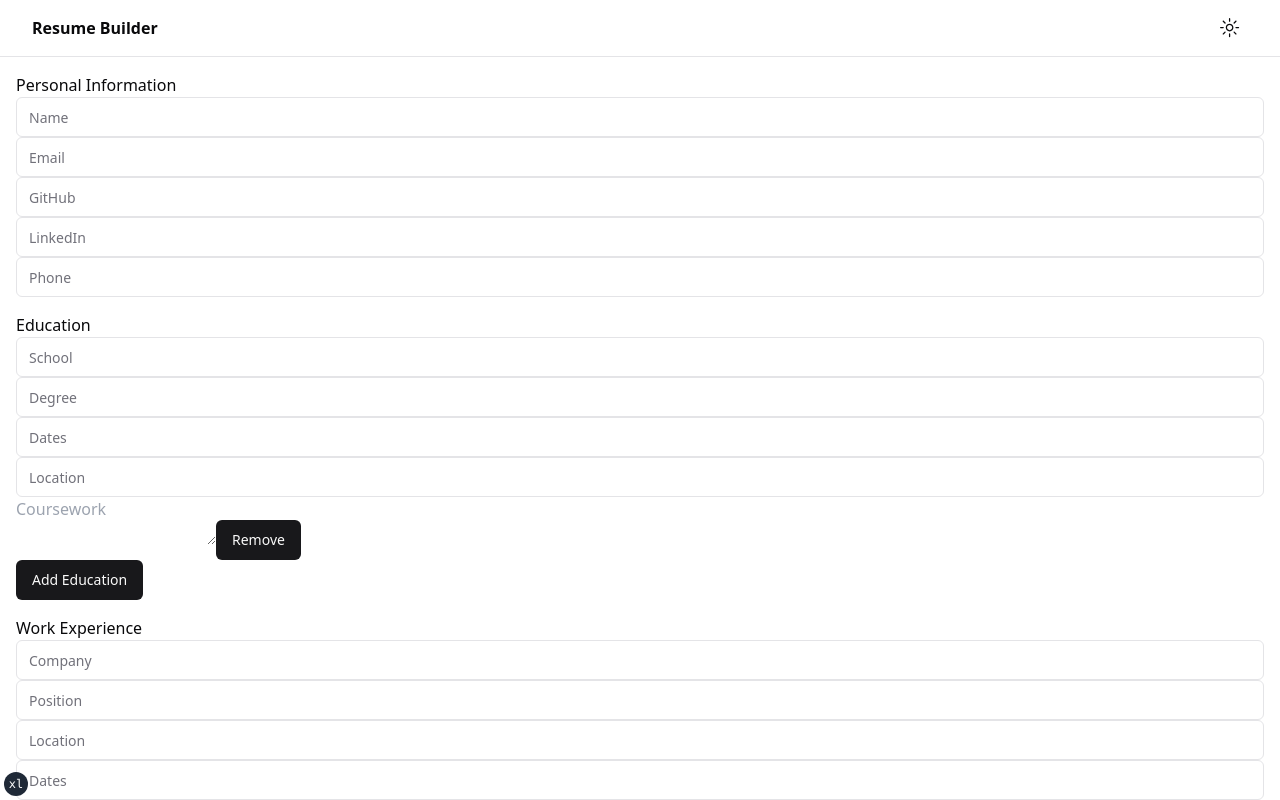
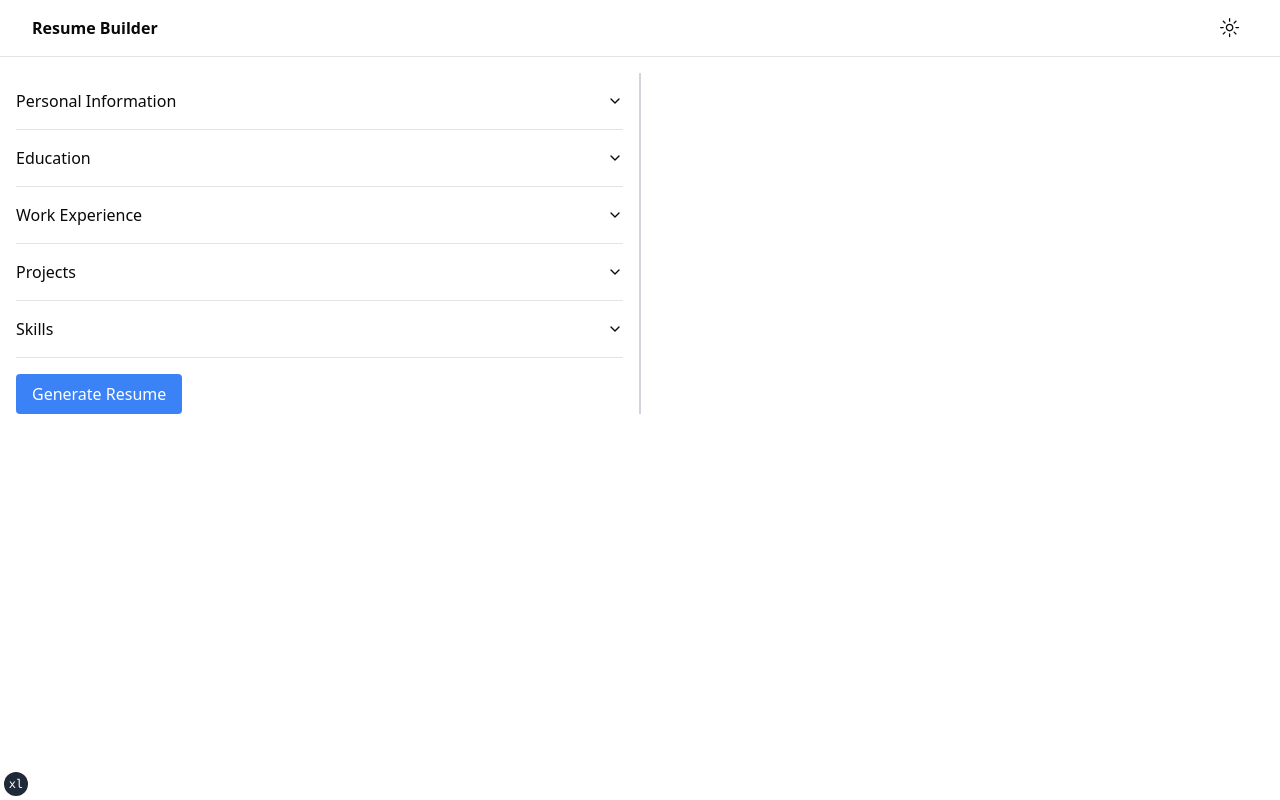
Before and after one commit to condyl/resume-creator-frontend, a Next.js app: page / in a window 1280 px wide. Shown: the top 800 px of the page. Built offline with nearby package versions, Linux system fonts and the light colour scheme.

Commit message:
update personal-info.tsx

```diff
--- a/app/page.tsx
+++ b/app/page.tsx
@@ -1,12 +1,18 @@
 'use client';
 
-import React, { useState } from 'react';
+import React, { useState, useRef } from 'react';
 import axios from 'axios';
 import PersonalInfo from '@/components/sections/personal-info';
 import Education from '@/components/sections/education';
 import WorkExperience from '@/components/sections/work-experience';
 import Projects from '@/components/sections/projects';
 import Skills from '@/components/sections/skills';
+import {
+  Accordion,
+  AccordionContent,
+  AccordionItem,
+  AccordionTrigger,
+} from "@/components/ui/accordion"
 
 interface PersonalInfoType {
   name: string;
@@ -63,6 +69,8 @@ const Home: React.FC = () => {
   const [resumeUrl, setResumeUrl] = useState('');
   const [loading, setLoading] = useState(false);
   const [error, setError] = useState('');
+  const [dividerPosition, setDividerPosition] = useState(50);
+  const containerRef = useRef<HTMLDivElement>(null);
 
   const handleChange = (e: React.ChangeEvent<HTMLInputElement>, index: number | null, section: string, field: string) => {
     const value = e.target.value;
@@ -136,20 +144,71 @@ const Home: React.FC = () => {
     }
   };
 
+  const handleMouseDown = (e: React.MouseEvent<HTMLDivElement>) => {
+    const startX = e.clientX;
+    const startWidth = containerRef.current?.offsetWidth || 0;
+
+    const handleMouseMove = (e: MouseEvent) => {
+      const newDividerPosition = ((e.clientX - startX) / startWidth) * 100 + dividerPosition;
+      setDividerPosition(Math.max(10, Math.min(90, newDividerPosition)));
+    };
+
+    const handleMouseUp = () => {
+      document.removeEventListener('mousemove', handleMouseMove);
+      document.removeEventListener('mouseup', handleMouseUp);
+    };
+
+    document.addEventListener('mousemove', handleMouseMove);
+    document.addEventListener('mouseup', handleMouseUp);
+  };
+
   return (
-    <div className="container mx-auto p-4">
+    <div className="container mx-auto p-4 flex" ref={containerRef}>
+      <div className="pr-4" style={{ width: `${dividerPosition}%` }}>
         <form onSubmit={handleSubmit} className="space-y-4">
+            <Accordion type="single" collapsible>
+            <AccordionItem value="personal-info">
+              <AccordionTrigger>Personal Information</AccordionTrigger>
+              <AccordionContent>
               <PersonalInfo personalInfo={personalInfo} handleChange={handleChange} />
+              </AccordionContent>
+            </AccordionItem>
+            <AccordionItem value="education">
+              <AccordionTrigger>Education</AccordionTrigger>
+              <AccordionContent>
               <Education education={education} handleChange={handleChange} removeField={removeField} addField={addField} />
+              </AccordionContent>
+            </AccordionItem>
+            <AccordionItem value="work-experience">
+              <AccordionTrigger>Work Experience</AccordionTrigger>
+              <AccordionContent>
               <WorkExperience workExperience={workExperience} handleChange={handleChange} handleDetailChange={handleDetailChange} removeField={removeField} addField={addField} addDetail={addDetail} removeDetail={removeDetail} />
+              </AccordionContent>
+            </AccordionItem>
+            <AccordionItem value="projects">
+              <AccordionTrigger>Projects</AccordionTrigger>
+              <AccordionContent>
               <Projects projects={projects} handleChange={handleChange} handleDetailChange={handleDetailChange} removeField={removeField} addField={addField} addDetail={addDetail} removeDetail={removeDetail} />
+              </AccordionContent>
+            </AccordionItem>
+            <AccordionItem value="skills">
+              <AccordionTrigger>Skills</AccordionTrigger>
+              <AccordionContent>
               <Skills skills={skills} handleChange={handleChange} />
+              </AccordionContent>
+            </AccordionItem>
+            </Accordion>
           <button type="submit" className="bg-blue-500 text-white py-2 px-4 rounded">Generate Resume</button>
         </form>
-
         {loading && <p className="text-gray-500">Loading...</p>}
         {error && <p className="text-red-500">{error}</p>}
-
+      </div>
+      <div
+        className="w-1 bg-gray-300 cursor-col-resize"
+        onMouseDown={handleMouseDown}
+        style={{ width: '2px', cursor: 'col-resize' }}
+      />
+      <div className="pl-4" style={{ width: `${100 - dividerPosition}%` }}>
         {resumeUrl && (
           <div className="mt-4">
             <h2 className="text-xl font-bold">Generated Resume</h2>
@@ -157,6 +216,7 @@ const Home: React.FC = () => {
           </div>
         )}
       </div>
+    </div>
   );
 };
 
--- a/components/sections/personal-info.tsx
+++ b/components/sections/personal-info.tsx
@@ -1,5 +1,7 @@
-import React from 'react';
+import React, { useState } from 'react';
 import { Input } from '@/components/ui/input';
+import { Button } from '@/components/ui/button'; // Import Button component
+import { Eye, EyeOff } from 'lucide-react'; // Import icons
 
 interface PersonalInfoProps {
   personalInfo: {
@@ -12,15 +14,52 @@ interface PersonalInfoProps {
   handleChange: (e: React.ChangeEvent<HTMLInputElement>, index: number | null, section: string, field: string) => void;
 }
 
-const PersonalInfo: React.FC<PersonalInfoProps> = ({ personalInfo, handleChange }) => (
+const PersonalInfo: React.FC<PersonalInfoProps> = ({ personalInfo, handleChange }) => {
+  const [showIcons, setShowIcons] = useState({
+    email: true,
+    github: true,
+    linkedin: true,
+    phone: true,
+  });
+
+  const toggleIcon = (field: string) => {
+    setShowIcons((prevState) => ({
+      ...prevState,
+      [field]: !prevState[field],
+    }));
+  };
+
+  return (
     <div>
-    <h2>Personal Information</h2>
-    <Input type="text" name="name" placeholder="Name" value={personalInfo.name} onChange={(e) => handleChange(e, null, 'personalInfo', 'name')} />
+      <div className="pb-2 flex items-center">
+        <Input type="text" name="name" placeholder="Name" value={personalInfo.name} onChange={(e) => handleChange(e, null, 'personalInfo', 'name')} required />
+      </div>
+      <div className="pb-2 flex items-center">
         <Input type="email" name="email" placeholder="Email" value={personalInfo.email} onChange={(e) => handleChange(e, null, 'personalInfo', 'email')} />
+        <Button onClick={() => toggleIcon('email')} className="ml-2">
+          {showIcons.email ? <Eye /> : <EyeOff />}
+        </Button>
+      </div>
+      <div className="pb-2 flex items-center">
         <Input type="text" name="github" placeholder="GitHub" value={personalInfo.github} onChange={(e) => handleChange(e, null, 'personalInfo', 'github')} />
+        <Button onClick={() => toggleIcon('github')} className="ml-2">
+          {showIcons.github ? <Eye /> : <EyeOff />}
+        </Button>
+      </div>
+      <div className="pb-2 flex items-center">
         <Input type="text" name="linkedin" placeholder="LinkedIn" value={personalInfo.linkedin} onChange={(e) => handleChange(e, null, 'personalInfo', 'linkedin')} />
+        <Button onClick={() => toggleIcon('linkedin')} className="ml-2">
+          {showIcons.linkedin ? <Eye /> : <EyeOff />}
+        </Button>
+      </div>
+      <div className="pb-2 flex items-center">
         <Input type="text" name="phone" placeholder="Phone" value={personalInfo.phone} onChange={(e) => handleChange(e, null, 'personalInfo', 'phone')} />
+        <Button onClick={() => toggleIcon('phone')} className="ml-2">
+          {showIcons.phone ? <Eye /> : <EyeOff />}
+        </Button>
+      </div>
     </div>
   );
+};
 
 export default PersonalInfo;
--- /dev/null
+++ b/components/ui/accordion.tsx
@@ -0,0 +1,58 @@
+"use client"
+
+import * as React from "react"
+import * as AccordionPrimitive from "@radix-ui/react-accordion"
+import { ChevronDown } from "lucide-react"
+
+import { cn } from "@/lib/utils"
+
+const Accordion = AccordionPrimitive.Root
+
+const AccordionItem = React.forwardRef<
+  React.ElementRef<typeof AccordionPrimitive.Item>,
+  React.ComponentPropsWithoutRef<typeof AccordionPrimitive.Item>
+>(({ className, ...props }, ref) => (
+  <AccordionPrimitive.Item
+    ref={ref}
+    className={cn("border-b", className)}
+    {...props}
+  />
+))
+AccordionItem.displayName = "AccordionItem"
+
+const AccordionTrigger = React.forwardRef<
+  React.ElementRef<typeof AccordionPrimitive.Trigger>,
+  React.ComponentPropsWithoutRef<typeof AccordionPrimitive.Trigger>
+>(({ className, children, ...props }, ref) => (
+  <AccordionPrimitive.Header className="flex">
+    <AccordionPrimitive.Trigger
+      ref={ref}
+      className={cn(
+        "flex flex-1 items-center justify-between py-4 font-medium transition-all hover:underline [&[data-state=open]>svg]:rotate-180",
+        className
+      )}
+      {...props}
+    >
+      {children}
+      <ChevronDown className="h-4 w-4 shrink-0 transition-transform duration-200" />
+    </AccordionPrimitive.Trigger>
+  </AccordionPrimitive.Header>
+))
+AccordionTrigger.displayName = AccordionPrimitive.Trigger.displayName
+
+const AccordionContent = React.forwardRef<
+  React.ElementRef<typeof AccordionPrimitive.Content>,
+  React.ComponentPropsWithoutRef<typeof AccordionPrimitive.Content>
+>(({ className, children, ...props }, ref) => (
+  <AccordionPrimitive.Content
+    ref={ref}
+    className="overflow-hidden text-sm transition-all data-[state=closed]:animate-accordion-up data-[state=open]:animate-accordion-down"
+    {...props}
+  >
+    <div className={cn("pb-4 pt-0", className)}>{children}</div>
+  </AccordionPrimitive.Content>
+))
+
+AccordionContent.displayName = AccordionPrimitive.Content.displayName
+
+export { Accordion, AccordionItem, AccordionTrigger, AccordionContent }
--- a/package.json
+++ b/package.json
@@ -9,6 +9,7 @@
     "lint": "next lint"
   },
   "dependencies": {
+    "@radix-ui/react-accordion": "^1.2.1",
     "@radix-ui/react-alert-dialog": "^1.0.4",
     "@radix-ui/react-avatar": "^1.0.3",
     "@radix-ui/react-dialog": "^1.0.4",
@@ -35,6 +36,7 @@
     "postcss": "8.4.29",
     "react": "18.2.0",
     "react-dom": "18.2.0",
+    "react-pdf": "^9.1.1",
     "tailwind-merge": "^1.14.0",
     "tailwindcss": "3.3.3",
     "tailwindcss-animate": "^1.0.7",
--- a/tailwind.config.js
+++ b/tailwind.config.js
@@ -9,68 +9,94 @@ module.exports = {
 	],
   theme: {
   	container: {
-      center: true,
-      padding: "2rem",
+  		center: 'true',
+  		padding: '2rem',
   		screens: {
-        "2xl": "1400px",
-      },
+  			'2xl': '1400px'
+  		}
   	},
   	extend: {
   		colors: {
-        border: "hsl(var(--border))",
-        input: "hsl(var(--input))",
-        ring: "hsl(var(--ring))",
-        background: "hsl(var(--background))",
-        foreground: "hsl(var(--foreground))",
+  			border: 'hsl(var(--border))',
+  			input: 'hsl(var(--input))',
+  			ring: 'hsl(var(--ring))',
+  			background: 'hsl(var(--background))',
+  			foreground: 'hsl(var(--foreground))',
   			primary: {
-          DEFAULT: "hsl(var(--primary))",
-          foreground: "hsl(var(--primary-foreground))",
+  				DEFAULT: 'hsl(var(--primary))',
+  				foreground: 'hsl(var(--primary-foreground))'
   			},
   			secondary: {
-          DEFAULT: "hsl(var(--secondary))",
-          foreground: "hsl(var(--secondary-foreground))",
+  				DEFAULT: 'hsl(var(--secondary))',
+  				foreground: 'hsl(var(--secondary-foreground))'
   			},
   			destructive: {
-          DEFAULT: "hsl(var(--destructive))",
-          foreground: "hsl(var(--destructive-foreground))",
+  				DEFAULT: 'hsl(var(--destructive))',
+  				foreground: 'hsl(var(--destructive-foreground))'
   			},
   			muted: {
-          DEFAULT: "hsl(var(--muted))",
-          foreground: "hsl(var(--muted-foreground))",
+  				DEFAULT: 'hsl(var(--muted))',
+  				foreground: 'hsl(var(--muted-foreground))'
   			},
   			accent: {
-          DEFAULT: "hsl(var(--accent))",
-          foreground: "hsl(var(--accent-foreground))",
+  				DEFAULT: 'hsl(var(--accent))',
+  				foreground: 'hsl(var(--accent-foreground))'
   			},
   			popover: {
-          DEFAULT: "hsl(var(--popover))",
-          foreground: "hsl(var(--popover-foreground))",
+  				DEFAULT: 'hsl(var(--popover))',
+  				foreground: 'hsl(var(--popover-foreground))'
   			},
   			card: {
-          DEFAULT: "hsl(var(--card))",
-          foreground: "hsl(var(--card-foreground))",
-        },
+  				DEFAULT: 'hsl(var(--card))',
+  				foreground: 'hsl(var(--card-foreground))'
+  			}
   		},
   		borderRadius: {
-        lg: "var(--radius)",
-        md: "calc(var(--radius) - 2px)",
-        sm: "calc(var(--radius) - 4px)",
+  			lg: 'var(--radius)',
+  			md: 'calc(var(--radius) - 2px)',
+  			sm: 'calc(var(--radius) - 4px)'
   		},
   		keyframes: {
-        "accordion-down": {
-          from: { height: 0 },
-          to: { height: "var(--radix-accordion-content-height)" },
+  			'accordion-down': {
+  				from: {
+  					height: '0'
   				},
-        "accordion-up": {
-          from: { height: "var(--radix-accordion-content-height)" },
-          to: { height: 0 },
+  				to: {
+  					height: 'var(--radix-accordion-content-height)'
+  				}
   			},
+  			'accordion-up': {
+  				from: {
+  					height: 'var(--radix-accordion-content-height)'
+  				},
+  				to: {
+  					height: '0'
+  				}
+  			},
+  			'accordion-down': {
+  				from: {
+  					height: '0'
+  				},
+  				to: {
+  					height: 'var(--radix-accordion-content-height)'
+  				}
+  			},
+  			'accordion-up': {
+  				from: {
+  					height: 'var(--radix-accordion-content-height)'
+  				},
+  				to: {
+  					height: '0'
+  				}
+  			}
   		},
   		animation: {
-        "accordion-down": "accordion-down 0.2s ease-out",
-        "accordion-up": "accordion-up 0.2s ease-out",
-      },
-    },
+  			'accordion-down': 'accordion-down 0.2s ease-out',
+  			'accordion-up': 'accordion-up 0.2s ease-out',
+  			'accordion-down': 'accordion-down 0.2s ease-out',
+  			'accordion-up': 'accordion-up 0.2s ease-out'
+  		}
+  	}
   },
   plugins: [require("tailwindcss-animate")],
 }
```
Also changed, not shown: 2 other files (tests, documents, lock files or other folders). Lines whose indentation alone changed are shown as unchanged.
